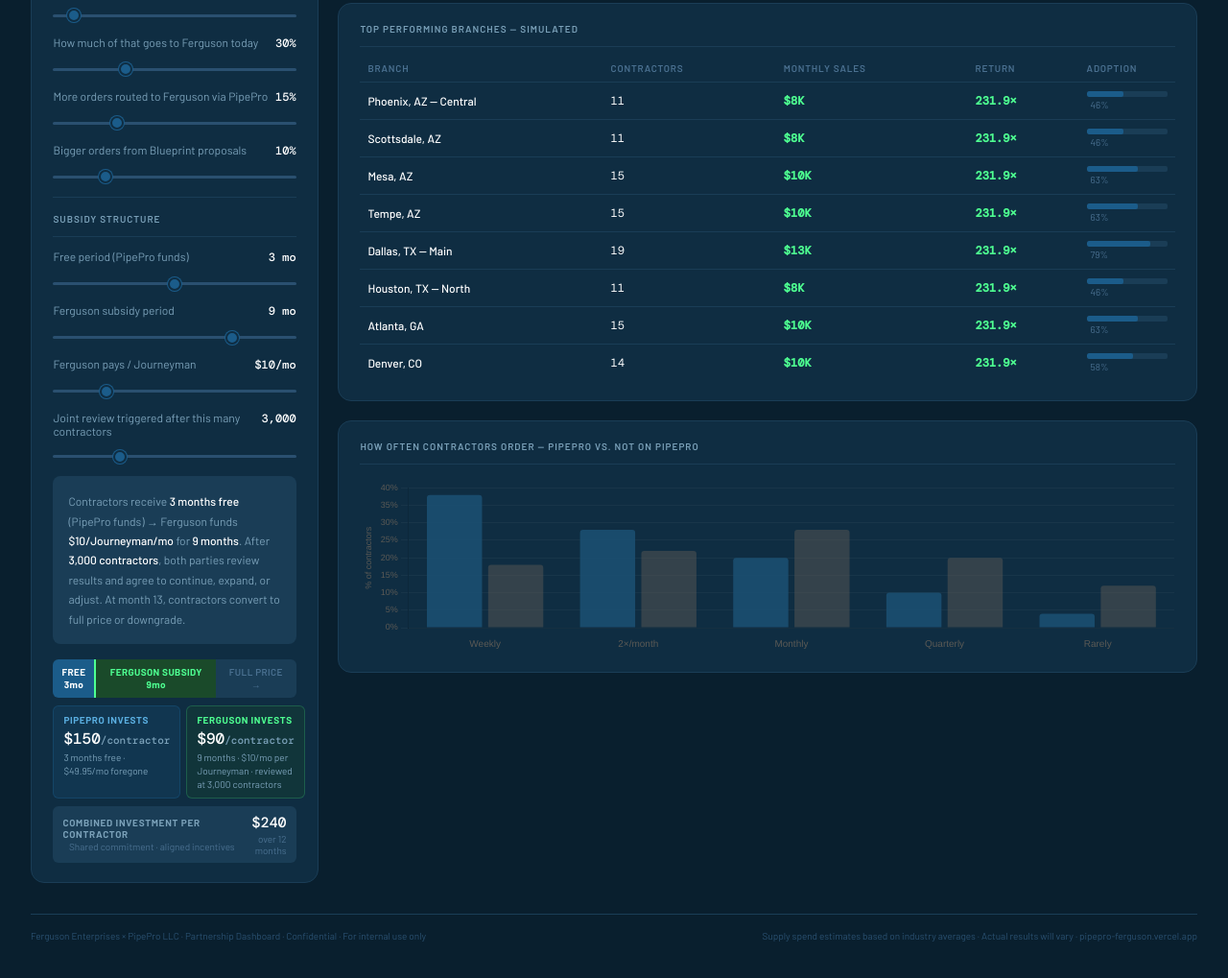
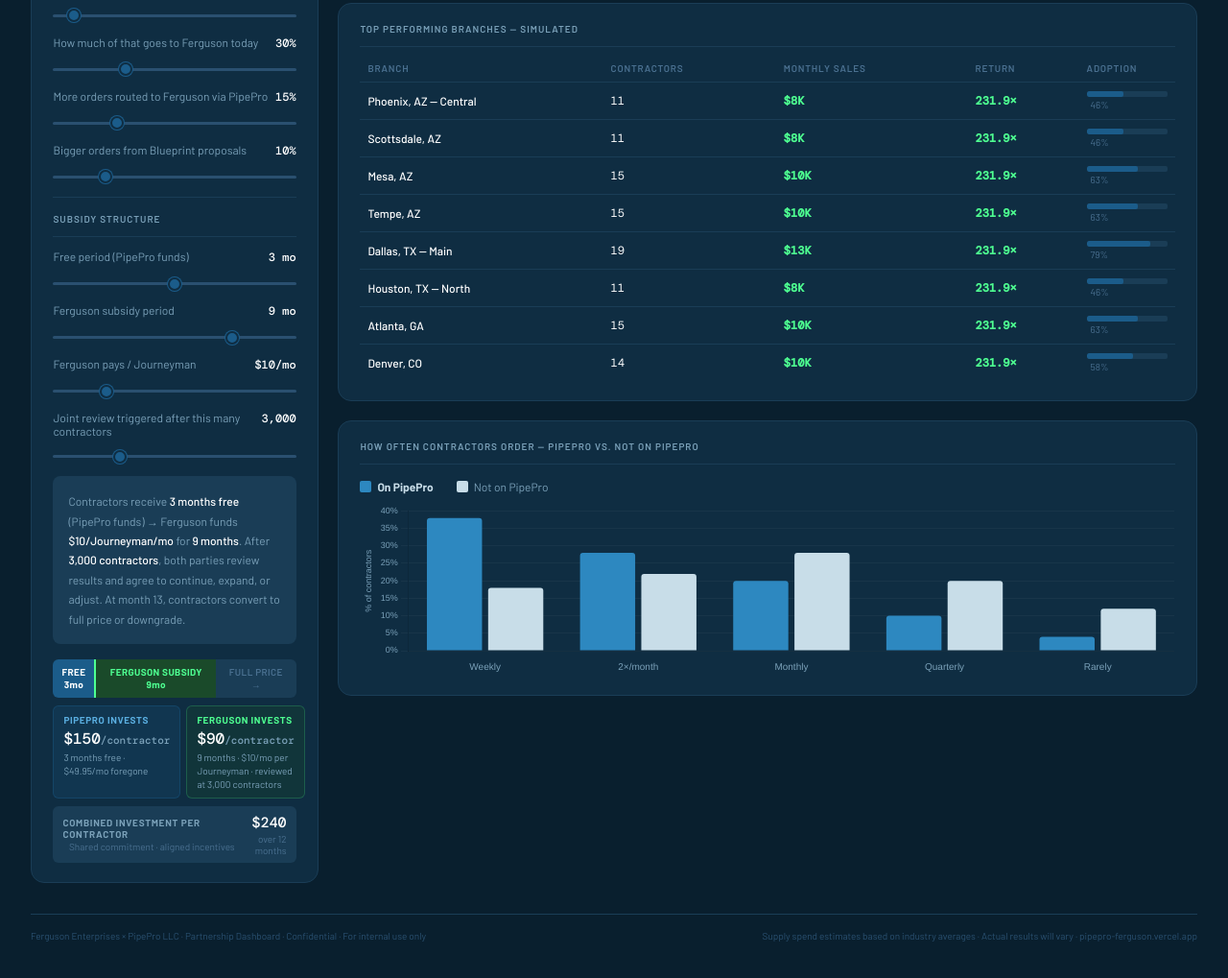
Before and after one commit to miker001Law/ferguson-dashboard, a plain HTML site: page public/index.html in a window 1280 px wide. Shown: the part 837-1856 px from the top of the page at 96% size. Drawn offline with nearby package versions, Linux system fonts and the light colour scheme.

Commit message:
Update index.html

```diff
--- a/public/index.html
+++ b/public/index.html
@@ -789,6 +789,16 @@
 
       <div class="panel">
         <div class="panel-title">How often contractors order — PipePro vs. not on PipePro</div>
+        <div style="display:flex;gap:1.5rem;margin-bottom:10px;flex-wrap:wrap;">
+          <div style="display:flex;align-items:center;gap:6px;font-size:12px;color:var(--gray-200);">
+            <div style="width:12px;height:12px;border-radius:2px;background:#2d88c0;flex-shrink:0;"></div>
+            <strong>On PipePro</strong>
+          </div>
+          <div style="display:flex;align-items:center;gap:6px;font-size:12px;color:var(--gray-400);">
+            <div style="width:12px;height:12px;border-radius:2px;background:#c8dde8;flex-shrink:0;"></div>
+            Not on PipePro
+          </div>
+        </div>
         <div class="chart-wrap" style="height:180px;"><canvas id="freqChart"></canvas></div>
       </div>
 
@@ -995,16 +1005,16 @@
       data:{
         labels:freqLabels,
         datasets:[
-          {label:'PipePro contractors',data:piproData,backgroundColor:'rgba(27,79,114,0.9)',borderRadius:3},
-          {label:'Standard contractors',data:stdData,backgroundColor:'rgba(90,89,85,0.5)',borderRadius:3}
+          {label:'On PipePro',data:piproData,backgroundColor:'#2d88c0',borderRadius:3},
+          {label:'Not on PipePro',data:stdData,backgroundColor:'#c8dde8',borderRadius:3}
         ]
       },
       options:{
         responsive:true,maintainAspectRatio:false,
         plugins:{legend:{display:false},tooltip:{callbacks:{label:ctx=>ctx.dataset.label+': '+ctx.raw+'%'}}},
         scales:{
-          x:{ticks:{font:{size:10},color:'#5a5955'},grid:{display:false}},
-          y:{ticks:{font:{size:9},color:'#5a5955',callback:v=>v+'%'},grid:{color:'rgba(255,255,255,0.04)'},title:{display:true,text:'% of contractors',font:{size:9},color:'#5a5955'}}
+          x:{ticks:{font:{size:10},color:'#7aa0b8'},grid:{display:false}},
+          y:{ticks:{font:{size:9},color:'#7aa0b8',callback:v=>v+'%'},grid:{color:'rgba(255,255,255,0.04)'},title:{display:true,text:'% of contractors',font:{size:9},color:'#7aa0b8'}}
         }
       }
     });
```
